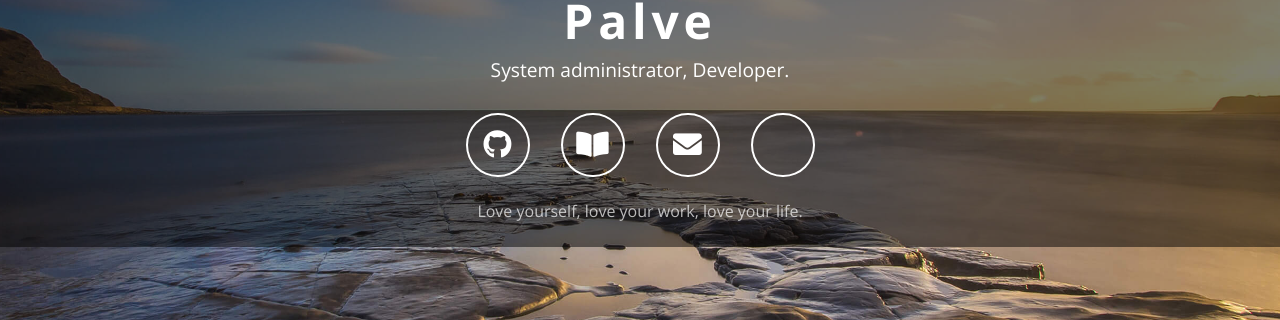
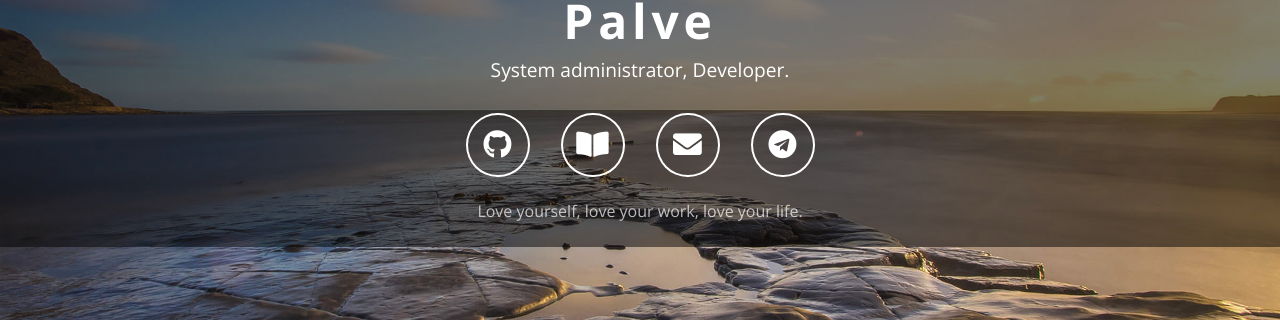
Before and after one commit to Palvef/Palvef.github.io, a Jekyll site: the page built from index.html, in a window 1280 px wide. Shown: the part 260-580 px from the top of the page. Built offline with Jekyll 4.4.1, drawn with Linux system fonts in a browser that asks for light colours.

Commit message:
change error icon name.

```diff
--- a/_config.yml
+++ b/_config.yml
@@ -3,7 +3,7 @@
 
 markdown: kramdown
 permalink: pretty
-exclude: ['README.*', 'LICENSE.txt']
+exclude: ['README.*', 'LICENSE.*']
 sass:
     style: expanded
 
@@ -180,7 +180,7 @@ links:
       name: Telegram
       show: true
       href: https://t.me/Palvef
-      icon: fas fa-telegram
+      icon: fab fa-telegram
 
 
 # Extra HTML which will be displayed below the links. Keep it short. Leave empty to disable.
```
Also changed, not shown: README.md.
